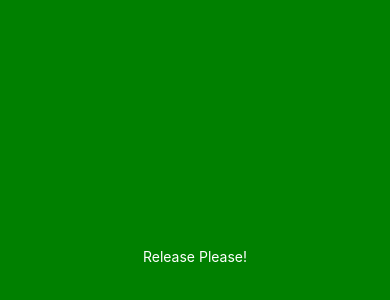
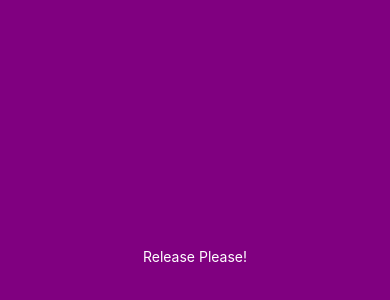
Before and after one commit to adamhari/release-please, a React Native app: screen / in a window 390 px wide. Shown: the part 166-466 px from the top of the page. Built offline with nearby package versions, Linux system fonts and the light colour scheme.

Commit message:
feat(App): make it purple!

```diff
--- a/App.tsx
+++ b/App.tsx
@@ -8,7 +8,7 @@ export default function App() {
         flex: 1,
         justifyContent: "center",
         alignItems: "center",
-        backgroundColor: "green",
+        backgroundColor: "purple",
       }}
     >
       <Text style={{ color: "white" }}>Release Please!</Text>
```
